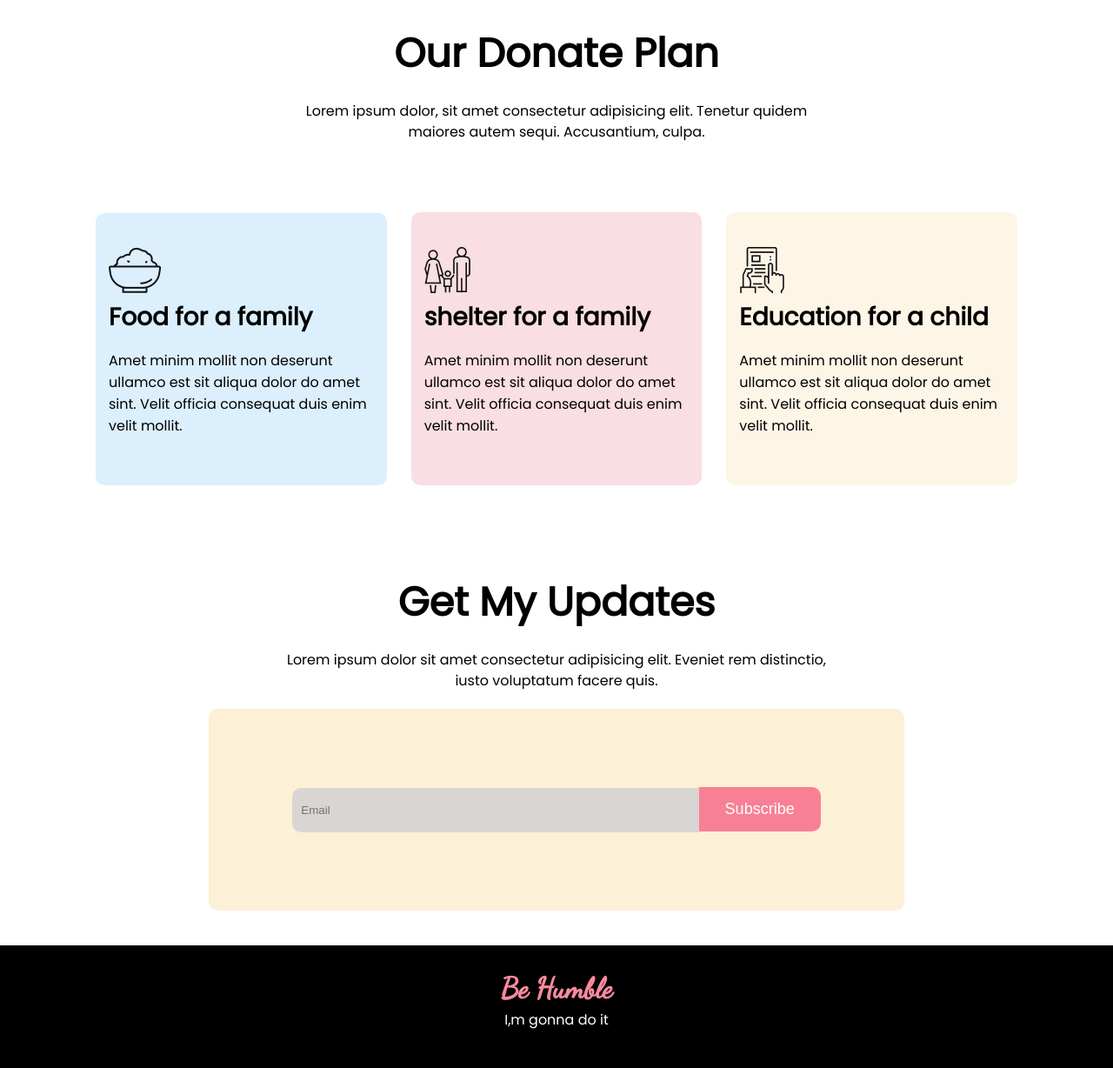
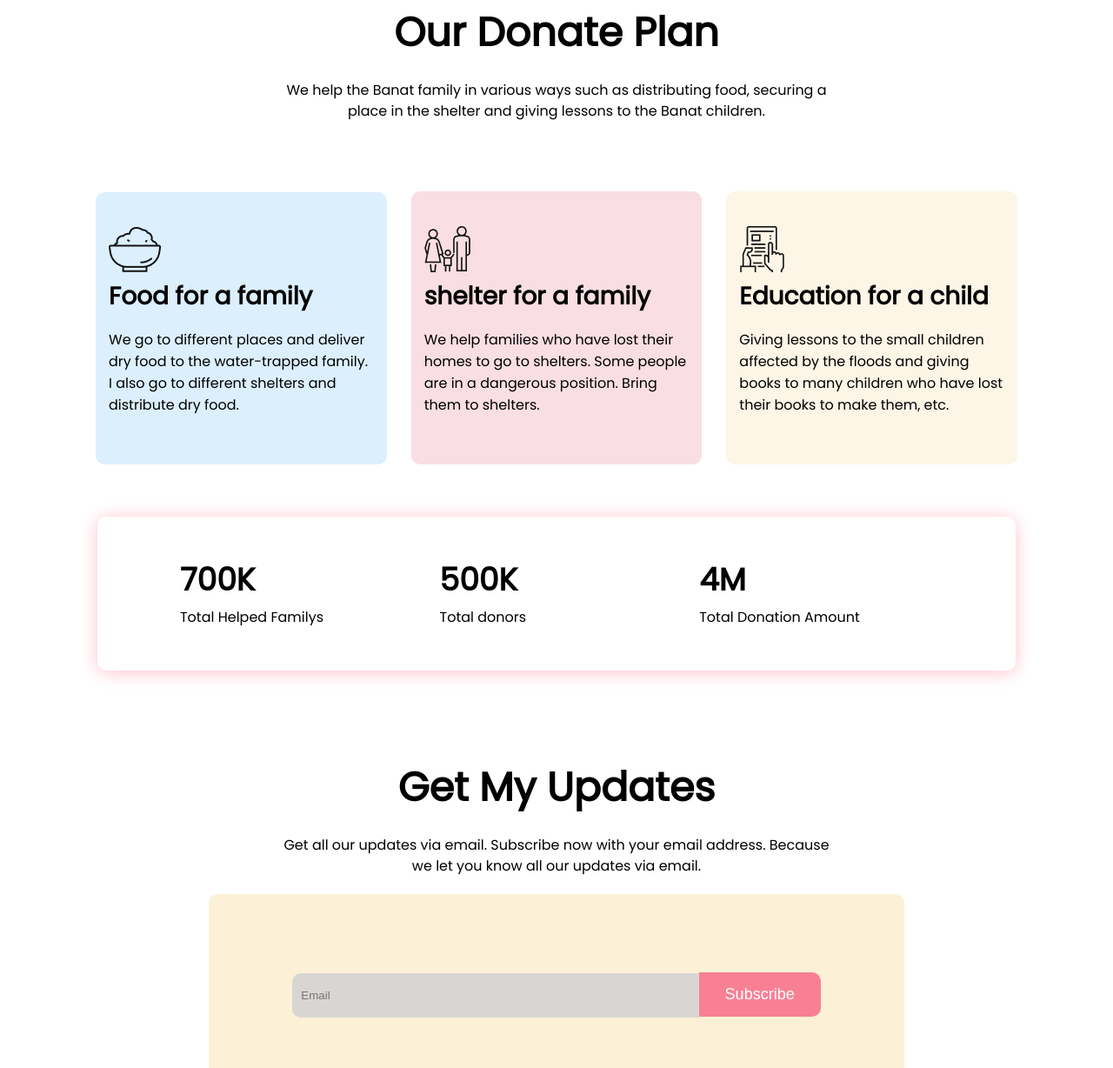
Before and after one commit to dev-shohanur/donation, a plain HTML site: page index.html in a window 1280 px wide. Shown: the part 1221-2449 px from the top of the page at 87% size. Drawn offline with Linux system fonts and the light colour scheme.

Commit message:
our total service ditels

```diff
--- a/index.html
+++ b/index.html
@@ -24,7 +24,7 @@
     <section class="donate-section">
         <div class="heading-text">
             <h1>Let's Donate</h1>
-            <p>Lorem ipsum dolor sit amet consectetur adipisicing elit. Rem dolorum dolor mollitia inventore provident enim in ad eius et officia!</p>
+            <p>For our little help, a Banai damaged family can eat some food. Let's extend a helping hand to them.</p>
         </div>
         <div class="donate-amount">
             <div class="donate-amount-box flex-box">
@@ -40,35 +40,52 @@
             </div>
         </div>
     </section>
+
     <section class="our-plan">
         <div class="heading-text">
             <h1>Our Donate Plan</h1>
-            <p>Lorem ipsum dolor, sit amet consectetur adipisicing elit. Tenetur quidem maiores autem sequi. Accusantium, culpa.</p>
+            <p>We help the Banat family in various ways such as distributing food, securing a place in the shelter and giving lessons
+            to the Banat children.</p>
         </div>
         <div class="plan-item-cart flex-box">
               <div class="plan-cart food">
                 <img src="icons/food.png" alt="">
                 <h3>Food for a family</h3>
-                <p>Amet minim mollit non deserunt ullamco est sit aliqua dolor do amet sint. Velit officia consequat duis enim velit mollit.</p>
+                <p>We go to different places and deliver dry food to the water-trapped family. I also go to different shelters and
+                distribute dry food.</p>
               </div>
             <div class="plan-cart shelter">
                 <img src="icons/shelter.png" alt="">
                 <h3>shelter for a family</h3>
-                <p>Amet minim mollit non deserunt ullamco est sit aliqua dolor do amet sint. Velit officia consequat duis enim velit
-                    mollit.</p>
+                <p>We help families who have lost their homes to go to shelters. Some people are in a dangerous position. Bring them to
+                shelters.</p>
             </div>
             <div class="plan-cart education">
                 <img src="icons/Frame-1.png" alt="">
                 <h3>Education for a child</h3>
-                <p>Amet minim mollit non deserunt ullamco est sit aliqua dolor do amet sint. Velit officia consequat duis enim velit
-                    mollit.</p>
+                <p>Giving lessons to the small children affected by the floods and giving books to many children who have lost their books
+                to make them, etc.</p>
             </div>
         </div>
     </section>
+        <section class="total-service flex-box">
+            <div class="total-service-item total-helped-family">
+                <h2>700K</h2>
+                <p>Total Helped Familys</p>
+            </div>
+            <div class=" total-service-item total-donors">
+                <h2>500K</h2>
+                <p>Total donors</p>
+            </div>
+            <div class=" total-service-item total-helped-family">
+                <h2>4M</h2>
+                <p>Total Donation Amount</p>
+            </div>
+        </section>
     <section class="subscribe-section">
         <div class="heading-text">
             <h1>Get My Updates</h1>
-            <p>Lorem ipsum dolor sit amet consectetur adipisicing elit. Eveniet rem distinctio, iusto voluptatum facere quis.</p>
+            <p>Get all our updates via email. Subscribe now with your email address. Because we let you know all our updates via email.</p>
         </div>
         <div class="subscribe-box">
             <input class="email" type="email" name="" id="" placeholder="Email">
--- a/style.css
+++ b/style.css
@@ -135,3 +135,20 @@ footer h2 {
 .plan-item-cart .education {
     background-color: oldlace;
 }
+.total-service {
+    width: 70%;
+    margin: 60px auto  auto  auto;
+    padding: 45px 80px;
+    border-radius: 10px;
+    box-shadow: 0 2px 20px 0 pink;
+}
+.total-service-item {
+    width: 30%;
+    margin: auto;
+}
+.total-service-item h2 {
+    font-size: 36px;
+}
+.total-service-item p{
+    line-height: 0;
+}
```
